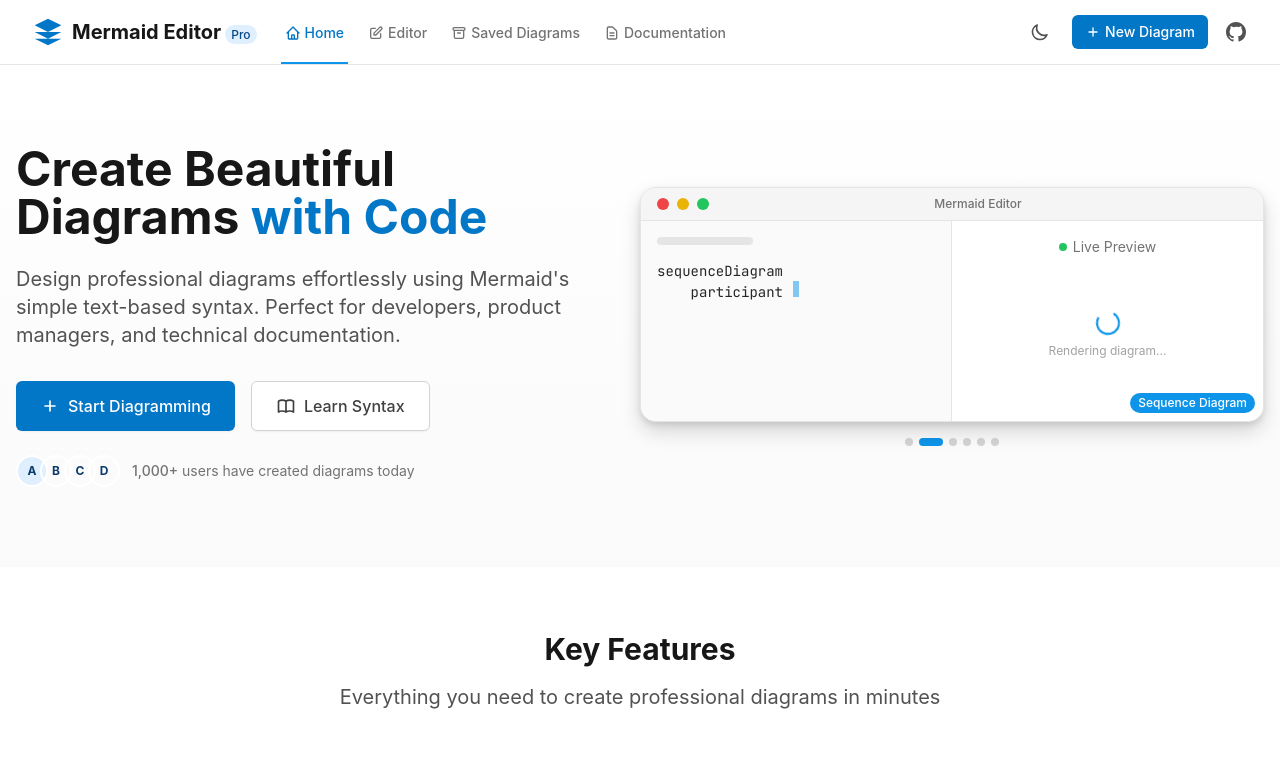
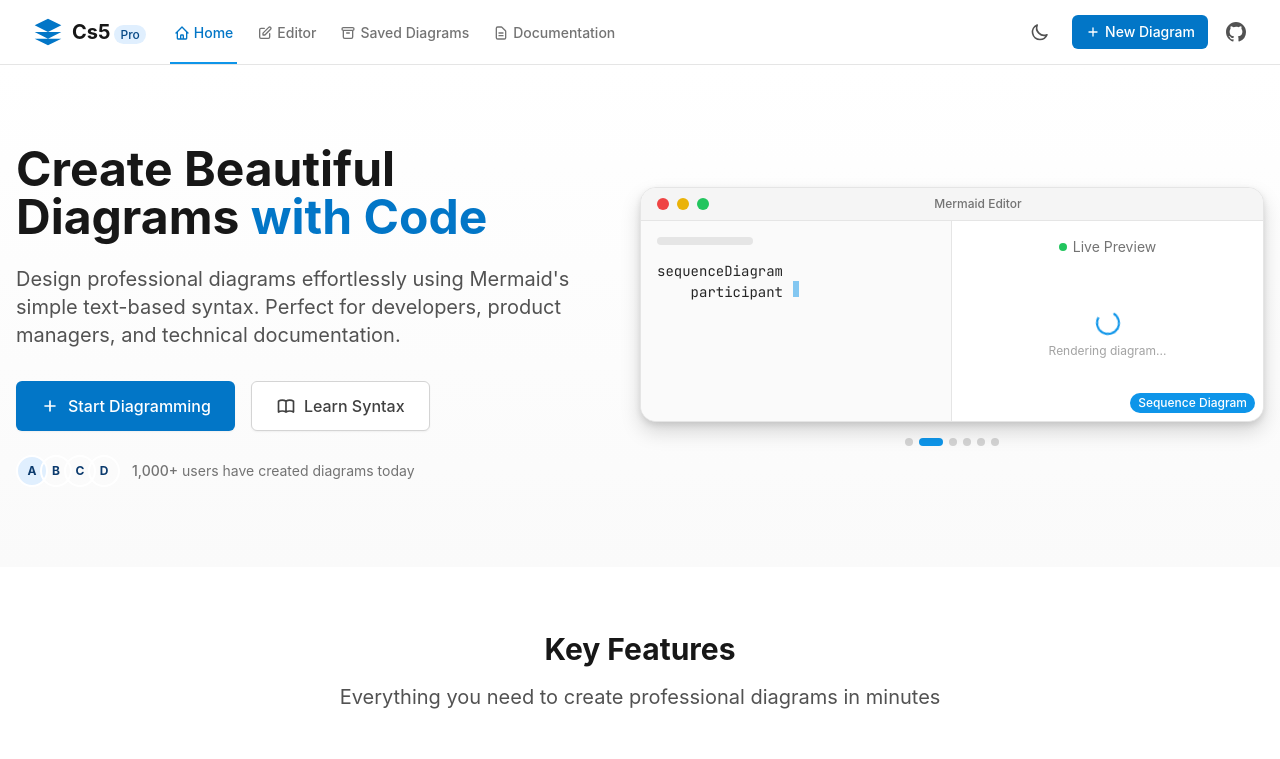
Before and after one commit to jk08y/mermaid-editor, a React (Vite) app: page / in a window 1280 px wide. Shown: the top 759 px of the page. Built offline with nearby package versions, Linux system fonts and the light colour scheme.

Commit message:
Update Navbar.tsx

```diff
--- a/src/components/Navbar.tsx
+++ b/src/components/Navbar.tsx
@@ -36,7 +36,7 @@
                   <path d="M12 2L2 7l10 5 10-5-10-5zM2 17l10 5 10-5M2 12l10 5 10-5"></path>
                 </svg>
                 <span className="ml-2 text-xl font-bold text-neutral-900 dark:text-white">
-                  Mermaid Editor
+                  Cs5
                   <span className="text-xs font-medium ml-1 bg-primary-100 text-primary-800 dark:bg-primary-900/30 dark:text-primary-300 py-0.5 px-1.5 rounded-full">Pro</span>
                 </span>
               </Link>
```
